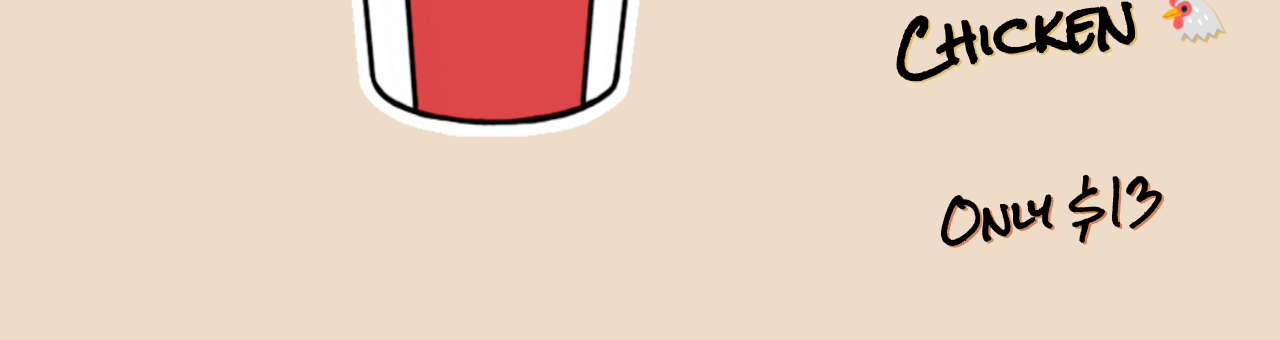
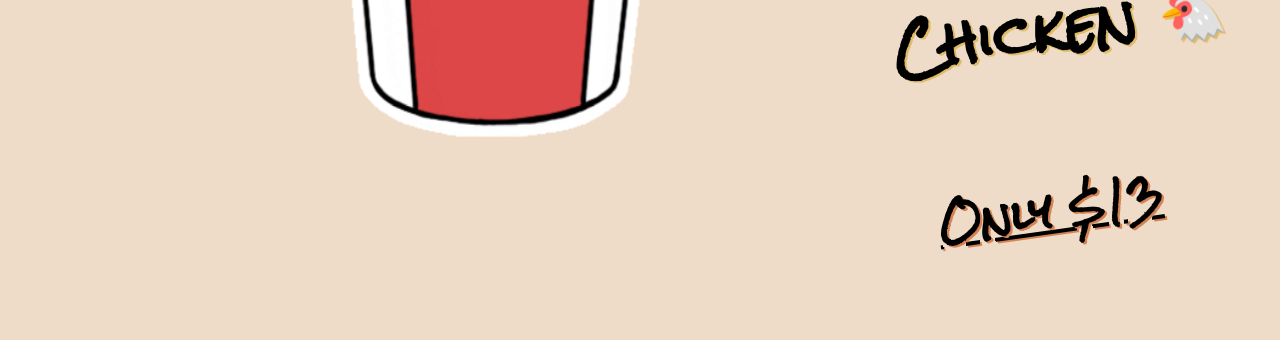
Before and after one commit to dreadnought-admin/aldgate-chip-shop, a React (Vite) app: page / in a window 1280 px wide. Shown: the part 720-1060 px from the top of the page. Built offline with nearby package versions, Linux system fonts and the light colour scheme; a web font is replaced by a local one.

Commit message:
Finalizes other components (mostly), starts emailjs implementation

```diff
--- a/package.json
+++ b/package.json
@@ -16,6 +16,7 @@
     "@fortawesome/free-solid-svg-icons": "^6.4.0",
     "@fortawesome/react-fontawesome": "^0.2.0",
     "axios": "^1.4.0",
+    "emailjs": "^4.0.1",
     "emailjs-com": "^3.2.0",
     "google-map-react": "^2.2.0",
     "react": "^18.2.0",
--- a/src/index.css
+++ b/src/index.css
@@ -120,7 +120,7 @@ body {
 
 .specials-txt-container > h1 {
   text-shadow: 2px 2px var(--puff-yellow);
-  transform: rotate(-8deg)
+  transform: rotate(-8deg);
 }
 
 .specials-txt-container > h1:hover {
@@ -129,7 +129,8 @@ body {
 
 .specials-txt-price > h2 {
   text-shadow: 2px 2px var(--puff-orange);
-  transform: rotate(-8deg)
+  transform: rotate(-8deg);
+  text-decoration-line: underline;
 }
 
 /* main section && section that says 'burgers, briskets, brekkie' etc */
@@ -342,6 +343,9 @@ img {
   margin: 0 auto;
   margin-top: 8rem;
   margin-bottom: 10rem;
+  border-top: 5px solid var(--puff-green);
+  border-bottom: 5px solid var(--puff-green);
+  padding: 2.5rem;
 }
 
 .main-btn {
```
Also changed, not shown: src/components/SocialBar.jsx (deleted), 1 other file (tests, documents, lock files or other folders).
